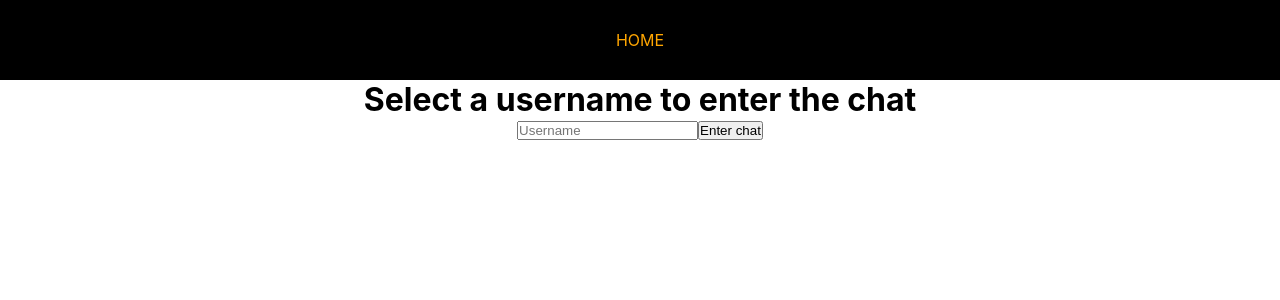
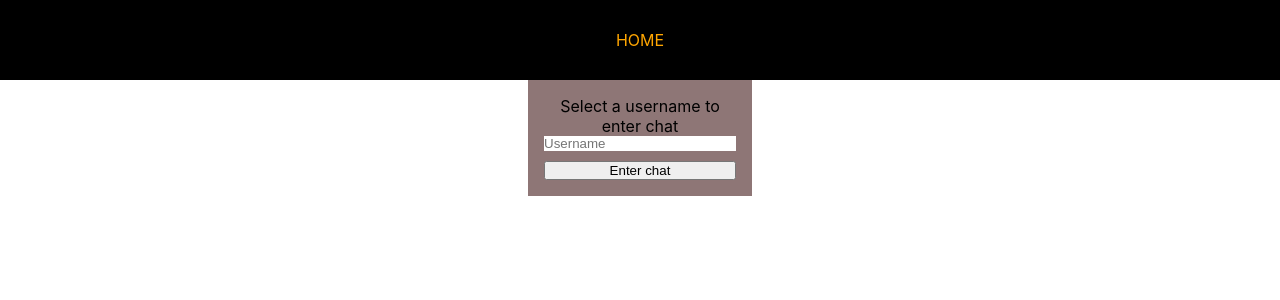
Before and after one commit to JesperGrank/chat-typescript, a React (Create React App) app in the folder client/: page / in a window 1280 px wide. Shown: the top 300 px of the page. Built offline with nearby package versions, Linux system fonts and the light colour scheme.

Commit message:
Error message if inputfield empty

```diff
--- a/client/src/pages/HomePage.tsx
+++ b/client/src/pages/HomePage.tsx
@@ -10,7 +10,7 @@ export default function HomePage() {
 
   const createUser = async (username: string): Promise <void> => {
       console.log(username)
-      if(!username || username == ""){
+      if(!username || username == "" || !username.trim()){
       localStorage.removeItem("ts-webchat")
       setError("You need to have a username to enter chat")
     } else{
@@ -19,17 +19,14 @@ export default function HomePage() {
     }
   }
 
-
-
   return (
     <div>
-      <h1>Select a username to enter the chat</h1>
 
-      {error}
-      <section>
-      <input type="text" placeholder="Username" value={userName} onChange={(e) => setUserName(e.target.value)}></input>
-      <button onClick={(e) => createUser(userName)}>Enter chat</button>
-      </section>
+      <div className="selectName">
+      <label>{error ? error : "Select a username to enter chat"} </label>
+      <input className="form-control" type="text" placeholder="Username" value={userName} onChange={(e) => setUserName(e.target.value)}></input>
+      <button className="btn-sub" onClick={(e) => createUser(userName)}>Enter chat</button>
+      </div>
 
     </div>
   )
```
